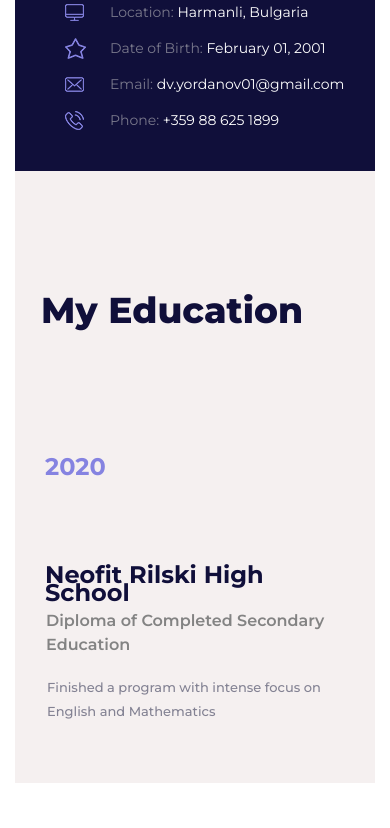
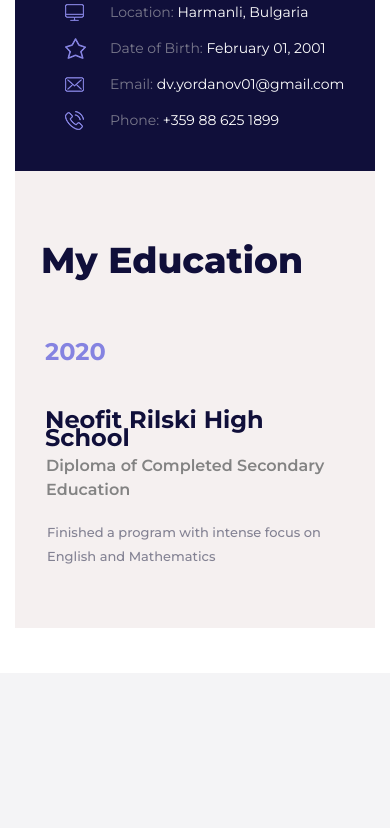
Before and after one commit to DanielJordanov01/personal-portfo, a Python web app: template templates/education.html in a window 390 px wide. Shown: the part 566-1394 px from the top of the page. After the commit the page ends 1130 px from the top, so only its background shows below. Run offline with Jinja, Linux system fonts and the light colour scheme; the template is opened without the code that fills it, so the values that code supplies are empty; some libraries are stand-ins or nearby versions.

Commit message:
fix repsonsive issues

```diff
--- a/static/styles/education_responsive.css
+++ b/static/styles/education_responsive.css
@@ -174,7 +174,11 @@
 	}
 	.edu_year
 	{
-		margin-bottom: 60px;
+		margin-bottom: 20px;
+	}
+	.main_content_scroll
+	{
+		margin-top: 60px;
 	}
 }
 
@@ -319,7 +323,7 @@
 	}
 	.main_title_container
 	{
-		height: 153px;
+		height: 103px;
 	}
 	.main_title
 	{
--- a/static/styles/experience_responsive.css
+++ b/static/styles/experience_responsive.css
@@ -322,7 +322,11 @@
 	}
 	.main_title_container
 	{
-		height: 153px;
+		height: 103px;
+	}
+	#title_slills_container
+	{
+		margin-top: 35px;
 	}
 	.main_title
 	{
--- a/static/styles/main_styles.css
+++ b/static/styles/main_styles.css
@@ -519,14 +519,14 @@ section
 
 .box
 {
-	margin-top: 4%;
+	margin-top: 15%;
 	margin-bottom: 6%;
 }
 
 .main_title_container
 {
 	width: 100%;
-	height: 193px;
+	height: 103px;
 }
 .main_subtitle
 {
--- a/templates/skills.html
+++ b/templates/skills.html
@@ -105,7 +105,7 @@
 			<!-- Main Content -->
 
 			<div class="main_content">
-				<div class="main_title_container d-flex flex-column align-items-start justify-content-end" style="margin-left: 8px">
+				<div id="title_slills_container"  class="main_title_container d-flex flex-column align-items-start justify-content-end" style="margin-left: 8px">
 					<div class="main_title">My Skills</div>
 					<div class="main_subtitle" style="margin-top: 40px;">What I am good at</div>
 				</div>
```
Also changed, not shown: static/styles/responsive.css (+26 -0 lines).
